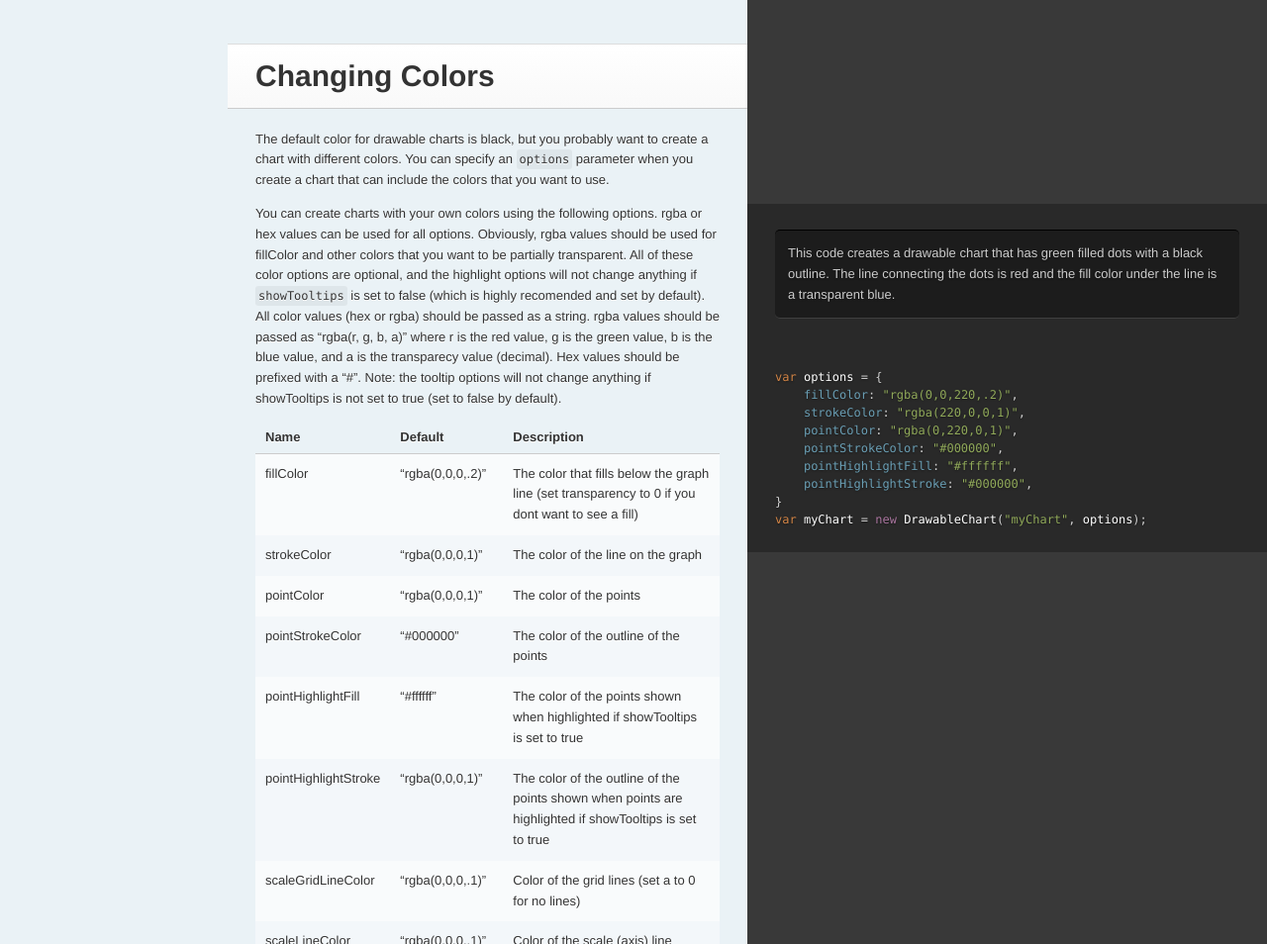
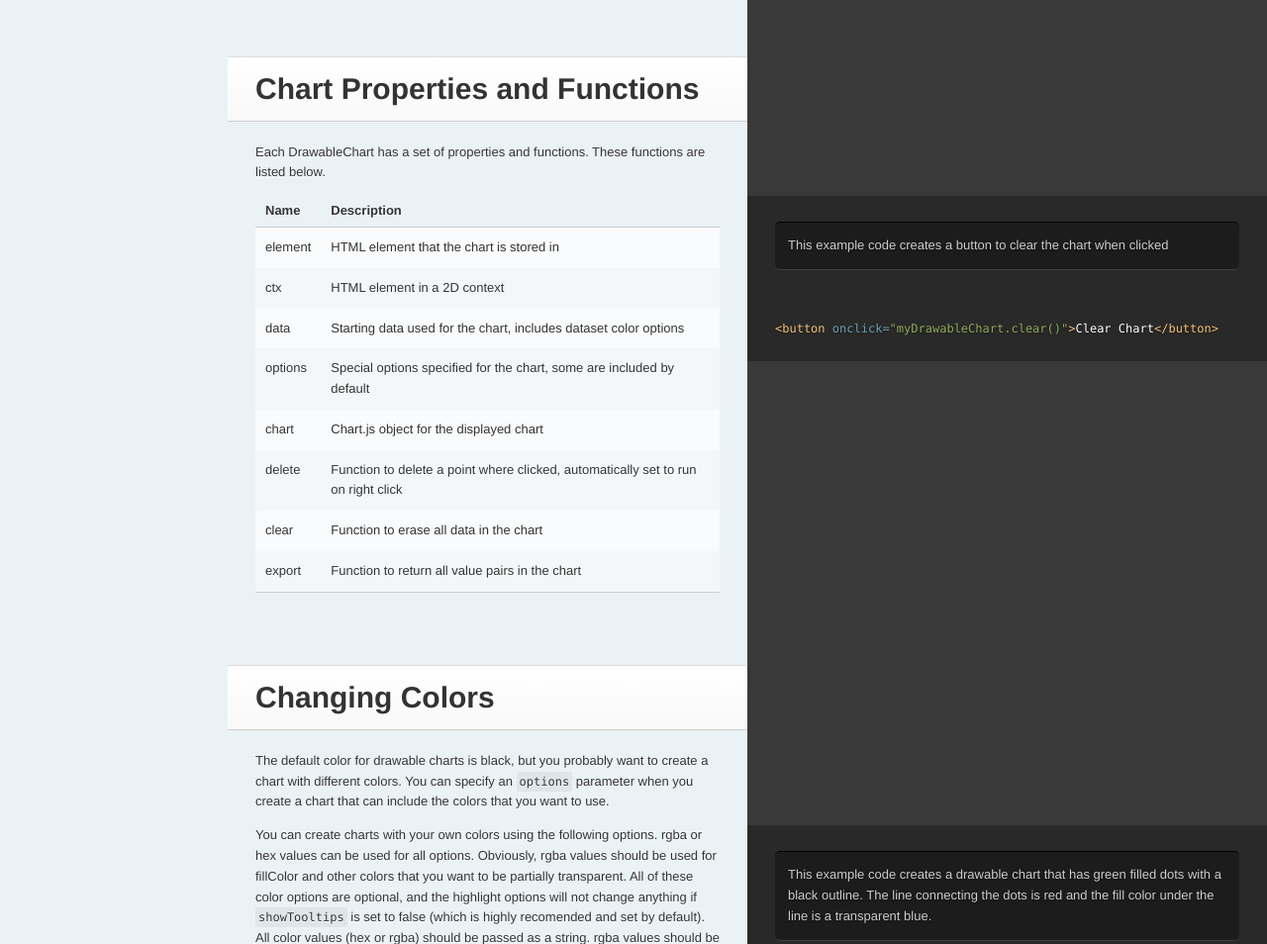
Before and after one commit to panzarino/Drawable.Chart.js, a plain HTML site: page index.html in a window 1280 px wide. Shown: the part 1583-2537 px from the top of the page at 99% size. Drawn offline with nearby package versions, Linux system fonts and the light colour scheme.

Commit message:
Update Documentation

```diff
--- a/index.html
+++ b/index.html
@@ -11,11 +11,6 @@
     <script src="https://ajax.googleapis.com/ajax/libs/jquery/2.1.3/jquery.min.js"></script>
       <script src="javascripts/all.js" type="text/javascript"></script>
 
-      <script>
-        $(function() {
-          setupLanguages(["HTML/JavaScript"]);
-        });
-      </script>
   </head>
 
   <body class="index">
@@ -26,9 +21,6 @@
       </span>
     </a>
     <div class="tocify-wrapper">
-        <div class="lang-selector">
-              <a href="#" data-language-name="HTML/JavaScript">HTML/JavaScript</a>
-        </div>
         <div class="search">
           <input type="text" class="search" id="input-search" placeholder="Search">
         </div>
@@ -50,6 +42,10 @@ Chart.js is also hosed on <a href="https://github.com/nnnick/Chart.js">GitHub</a
 Chart.js was created by <a href="https://github.com/nnnick">Nick Downie</a>.</p>
 
 <p>Make sure to check out the creators and source code.</p>
+
+<blockquote>
+<p>Welcome to the Drawable.Chart.js documentation</p>
+</blockquote>
 
 <p>Drawable.Chart.js is a JavaScript plugin that allows users to click points on a html canvas Chart.
 Points can be made by right clicking the chart where you want the point to appear.
@@ -110,13 +106,63 @@ Those two lines of HTML and JavaScript are the only required lines to get a simp
 <pre class="highlight javascript"><code><span class="kd">var</span> <span class="nx">myDrawableChart</span> <span class="o">=</span> <span class="k">new</span> <span class="nx">DrawableChart</span><span class="p">(</span><span class="s2">"myChart"</span><span class="p">);</span>
 </code></pre>
 
+<h1 id="chart-properties-and-functions">Chart Properties and Functions</h1>
+
+<p>Each DrawableChart has a set of properties and functions. These functions are listed below.</p>
+
+<blockquote>
+<p>This example code creates a button to clear the chart when clicked</p>
+</blockquote>
+<pre class="highlight html"><code><span class="nt">&lt;button</span> <span class="na">onclick=</span><span class="s">"myDrawableChart.clear()"</span><span class="nt">&gt;</span>Clear Chart<span class="nt">&lt;/button&gt;</span>
+</code></pre>
+
+<table><thead>
+<tr>
+<th>Name</th>
+<th>Description</th>
+</tr>
+</thead><tbody>
+<tr>
+<td>element</td>
+<td>HTML element that the chart is stored in</td>
+</tr>
+<tr>
+<td>ctx</td>
+<td>HTML element in a 2D context</td>
+</tr>
+<tr>
+<td>data</td>
+<td>Starting data used for the chart, includes dataset color options</td>
+</tr>
+<tr>
+<td>options</td>
+<td>Special options specified for the chart, some are included by default</td>
+</tr>
+<tr>
+<td>chart</td>
+<td>Chart.js object for the displayed chart</td>
+</tr>
+<tr>
+<td>delete</td>
+<td>Function to delete a point where clicked, automatically set to run on right click</td>
+</tr>
+<tr>
+<td>clear</td>
+<td>Function to erase all data in the chart</td>
+</tr>
+<tr>
+<td>export</td>
+<td>Function to return all value pairs in the chart</td>
+</tr>
+</tbody></table>
+
 <h1 id="changing-colors">Changing Colors</h1>
 
 <p>The default color for drawable charts is black, but you probably want to create a chart with different colors.
 You can specify an <code class="prettyprint">options</code> parameter when you create a chart that can include the colors that you want to use.</p>
 
 <blockquote>
-<p>This code creates a drawable chart that has green filled dots with a black outline.
+<p>This example code creates a drawable chart that has green filled dots with a black outline.
 The line connecting the dots is red and
 the fill color under the line is a transparent blue. </p>
 </blockquote>
@@ -222,7 +268,7 @@ Please only use the following options.
 These options can be specified in an <code class="prettyprint">options</code> parameter when you create a chart.</p>
 
 <blockquote>
-<p>This code creates a chart with thick lines and large points.
+<p>This example code creates a chart with thick lines and large points.
 There is no curve between points on the line and there is no color fill underneath the line.
 This chart does not look very nice but is used as an example.</p>
 </blockquote>
@@ -465,9 +511,6 @@ This chart does not look very nice but is used as an example.</p>
 
       </div>
       <div class="dark-box">
-          <div class="lang-selector">
-                <a href="#" data-language-name="HTML/JavaScript">HTML/JavaScript</a>
-          </div>
       </div>
     </div>
   </body>
```
